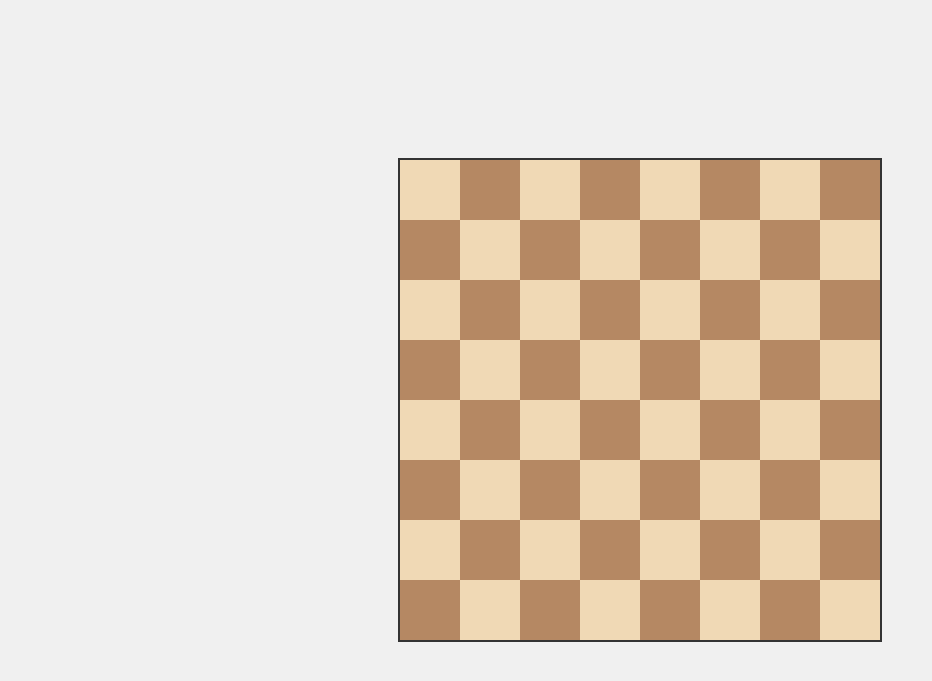
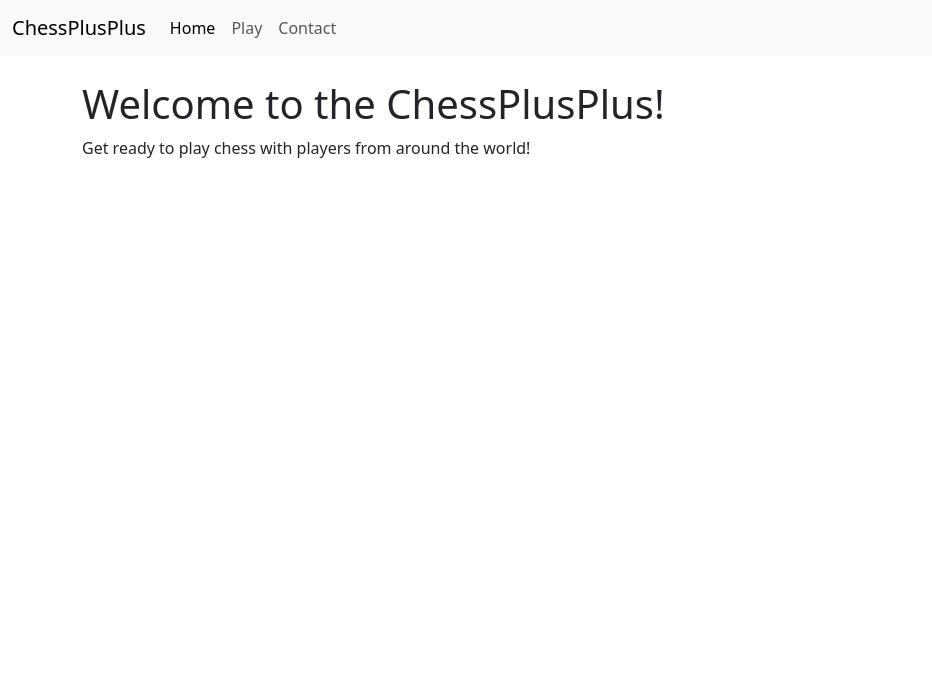
Before and after one commit to Anish1337/ChessPlusPlus, a Django app: page / in a window 1280 px wide. Shown: the top 681 px of the page, without its empty margins (0-932 px from the left). Run offline with Django 5.2, Linux system fonts and the light colour scheme.

Commit message:
Added home page with basic navbar

```diff
--- a/ChessPlusPlus/chess/templates/chess/home.html
+++ b/ChessPlusPlus/chess/templates/chess/home.html
@@ -1,15 +1,42 @@
-
 <!DOCTYPE html>
 <html lang="en">
 <head>
     <meta charset="UTF-8">
     <meta name="viewport" content="width=device-width, initial-scale=1.0">
-    <title>Chessboard</title>
-    {% load static %}
-    <link rel="stylesheet" href="{% static 'chess/styles.css' %}">
+    <title>Chess Website</title>
+    <link href="https://cdn.jsdelivr.net/npm/bootstrap@5.3.0/dist/css/bootstrap.min.css" rel="stylesheet">
 </head>
 <body>
-    <div id="chessboard"></div>
-    <script src="{% static 'chess/script.js' %}"></script>
+    <!-- Navbar -->
+    <nav class="navbar navbar-expand-lg navbar-light bg-light">
+        <div class="container-fluid">
+            <a class="navbar-brand" href="#">ChessPlusPlus</a>
+            <button class="navbar-toggler" type="button" data-bs-toggle="collapse" data-bs-target="#navbarNav" aria-controls="navbarNav" aria-expanded="false" aria-label="Toggle navigation">
+                <span class="navbar-toggler-icon"></span>
+            </button>
+            <div class="collapse navbar-collapse" id="navbarNav">
+                <ul class="navbar-nav">
+                    <li class="nav-item">
+                        <a class="nav-link active" aria-current="page" href="#">Home</a>
+                    </li>
+                    <li class="nav-item">
+                        <a class="nav-link" href="board/">Play</a>
+                    </li>
+                    <li class="nav-item">
+                        <a class="nav-link" href="#">Contact</a>
+                    </li>
+                </ul>
+            </div>
+        </div>
+    </nav>
+
+    <!-- Main Content -->
+    <div class="container mt-4">
+        <h1>Welcome to the ChessPlusPlus!</h1>
+        <p>Get ready to play chess with players from around the world!</p>
+        <!-- Your existing content goes here -->
+    </div>
+
+    <script src="https://cdn.jsdelivr.net/npm/bootstrap@5.3.0/dist/js/bootstrap.bundle.min.js"></script>
 </body>
 </html>
--- a/ChessPlusPlus/chess/urls.py
+++ b/ChessPlusPlus/chess/urls.py
@@ -1,6 +1,8 @@
 from django.urls import path
-from .views import home
+from .views import home, board
 
 urlpatterns = [
     path('', home, name='home'),
+    path('board/', board, name='board')
+    ,
 ]
--- a/ChessPlusPlus/chess/views.py
+++ b/ChessPlusPlus/chess/views.py
@@ -3,4 +3,7 @@
 from django.shortcuts import render
 
 def home(request):
-    return render(request,'chess/home.html')
+    return render(request, 'chess/home.html')
+
+def board(request):
+    return render(request, 'chess/board.html')
```
Also changed, not shown: ChessPlusPlus/chess/templates/chess/board.html (added, +14 -0 lines).
